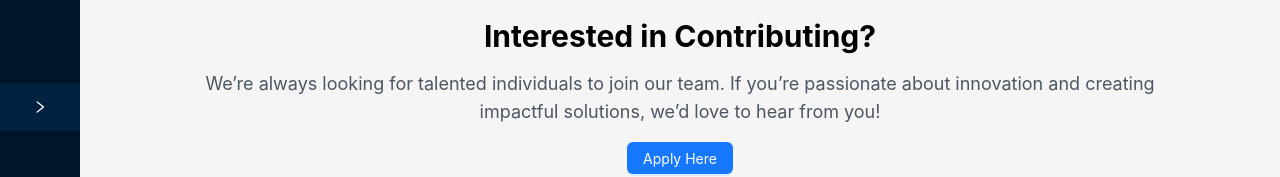
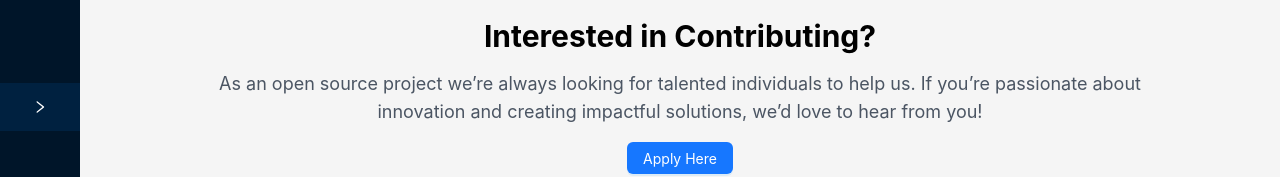
Before and after one commit to kostadindev/GONEXT, a React (Create React App) app in the folder frontend/: page /about-us in a window 1280 px wide. Shown: the part 669-846 px from the top of the page. Built offline with nearby package versions, Linux system fonts and the light colour scheme; no server answers; a web font is replaced by a local one.

Commit message:
update text

```diff
--- a/frontend/src/features/about-us/about-us.tsx
+++ b/frontend/src/features/about-us/about-us.tsx
@@ -105,9 +105,9 @@ const AboutUs: React.FC = () => {
           Interested in Contributing?
         </h2>
         <p className="text-gray-600 text-sm sm:text-base md:text-lg">
-          We’re always looking for talented individuals to join our team. If
-          you’re passionate about innovation and creating impactful solutions,
-          we’d love to hear from you!
+          As an open source project we’re always looking for talented
+          individuals to help us. If you’re passionate about innovation and
+          creating impactful solutions, we’d love to hear from you!
         </p>
         <Button
           type="primary"
```
